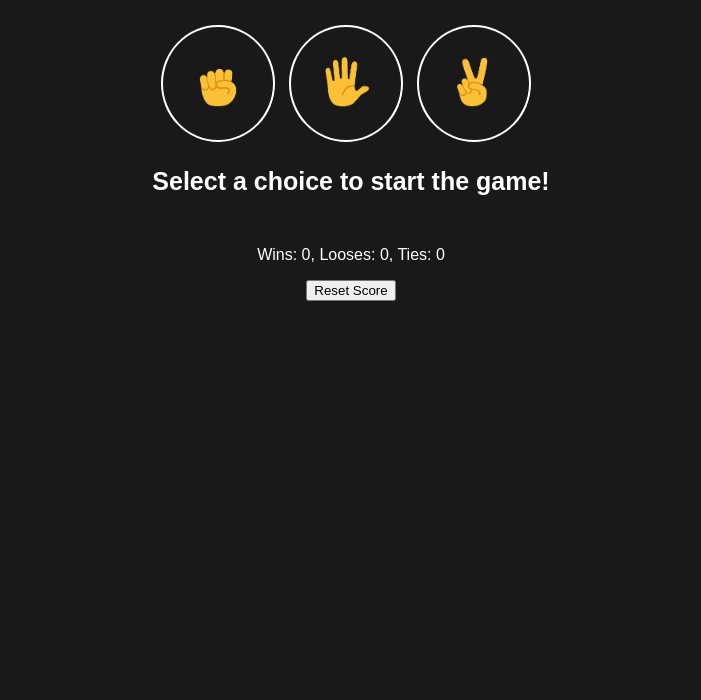
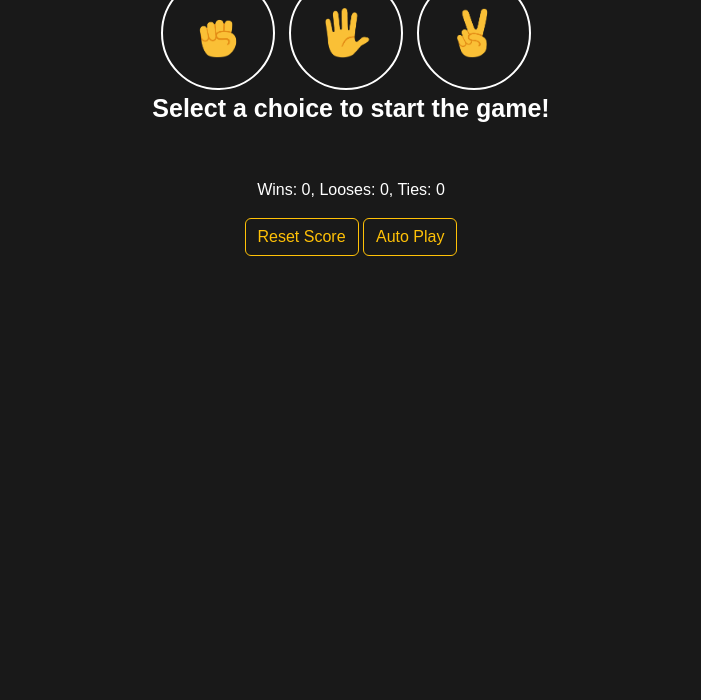
Before and after one commit to ShivanshSrivastava586/Rock_Paper_Scissors, a plain HTML site: page index.html in a window 1280 px wide. Shown: the part 100-800 px from the top of the page, without its empty margins (289-990 px from the left). Drawn offline with nearby package versions, Linux system fonts and the light colour scheme.

Commit message:
Autoplay feature added

```diff
--- a/index.html
+++ b/index.html
@@ -4,6 +4,8 @@
     <meta charset="UTF-8">
     <meta name="viewport" content="width=device-width, initial-scale=1.0">
     <title>RockPaperScissor</title>
+    <link href="https://cdn.jsdelivr.net/npm/bootstrap@5.3.2/dist/css/bootstrap.min.css" rel="stylesheet" integrity="sha384-T3c6CoIi6uLrA9TneNEoa7RxnatzjcDSCmG1MXxSR1GAsXEV/Dwwykc2MPK8M2HN" crossorigin="anonymous">
+
     <link rel="stylesheet" href="style.css">
 </head>
 <body>
@@ -33,11 +35,17 @@
         updateScore();
         localStorage.removeItem('score');
         document.querySelector('.result').innerHTML='Select a choice to start the game!';
-        document.querySelector('.choices').innerHTML='';
-    ">Reset Score</button>
+        document.querySelector('.choices').innerHTML='';"
+        type="button"
+        class="reset-button btn btn-outline-warning">Reset Score</button>
+
+        <button type="button" class="autoplay-button btn btn-outline-warning" onclick="
+            autoplay();
+        ">Auto Play</button>
 
 
 
     <script src="script.js"></script>
+    <script src="https://cdn.jsdelivr.net/npm/bootstrap@5.3.2/dist/js/bootstrap.bundle.min.js" integrity="sha384-C6RzsynM9kWDrMNeT87bh95OGNyZPhcTNXj1NW7RuBCsyN/o0jlpcV8Qyq46cDfL" crossorigin="anonymous"></script>
 </body>
 </html>
--- a/script.js
+++ b/script.js
@@ -9,6 +9,25 @@ let score = JSON.parse(localStorage.getItem('score')) || {
 };
 
 updateScore();
+
+let isAutoPlaying=false;
+let intervalID;
+function autoplay() {
+    if(!isAutoPlaying){
+        intervalID = setInterval(function() {
+            let playerMove=getComputerMove();
+            playGame(playerMove);
+        },1000);
+        isAutoPlaying=true;
+        document.querySelector(".autoplay-button").innerHTML="Stop AutoPlay";
+    }
+    else{
+        clearInterval(intervalID);
+        isAutoPlaying=false;
+        document.querySelector(".autoplay-button").innerHTML="AutoPlay";
+    }
+
+}
 
 function playGame(playerMove){
     const computerMove=getComputerMove();
```
Also changed, not shown: style.css (line endings or trailing spaces).
